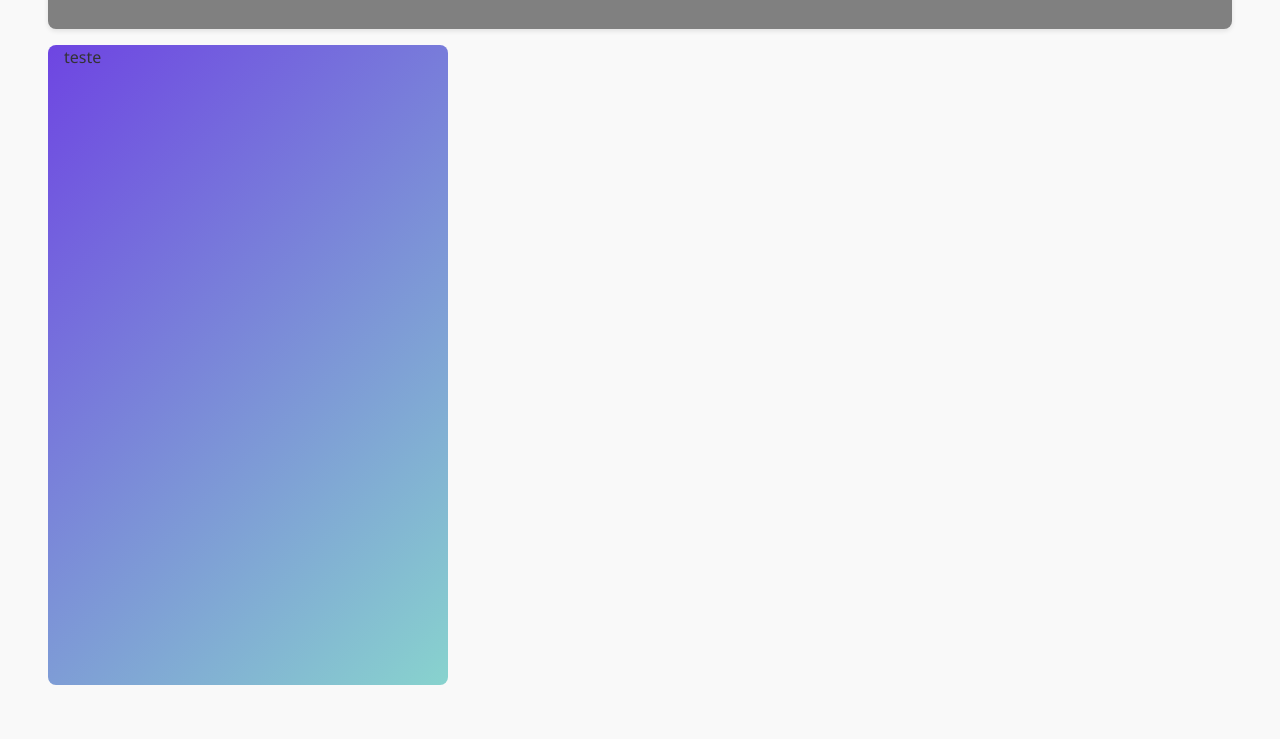
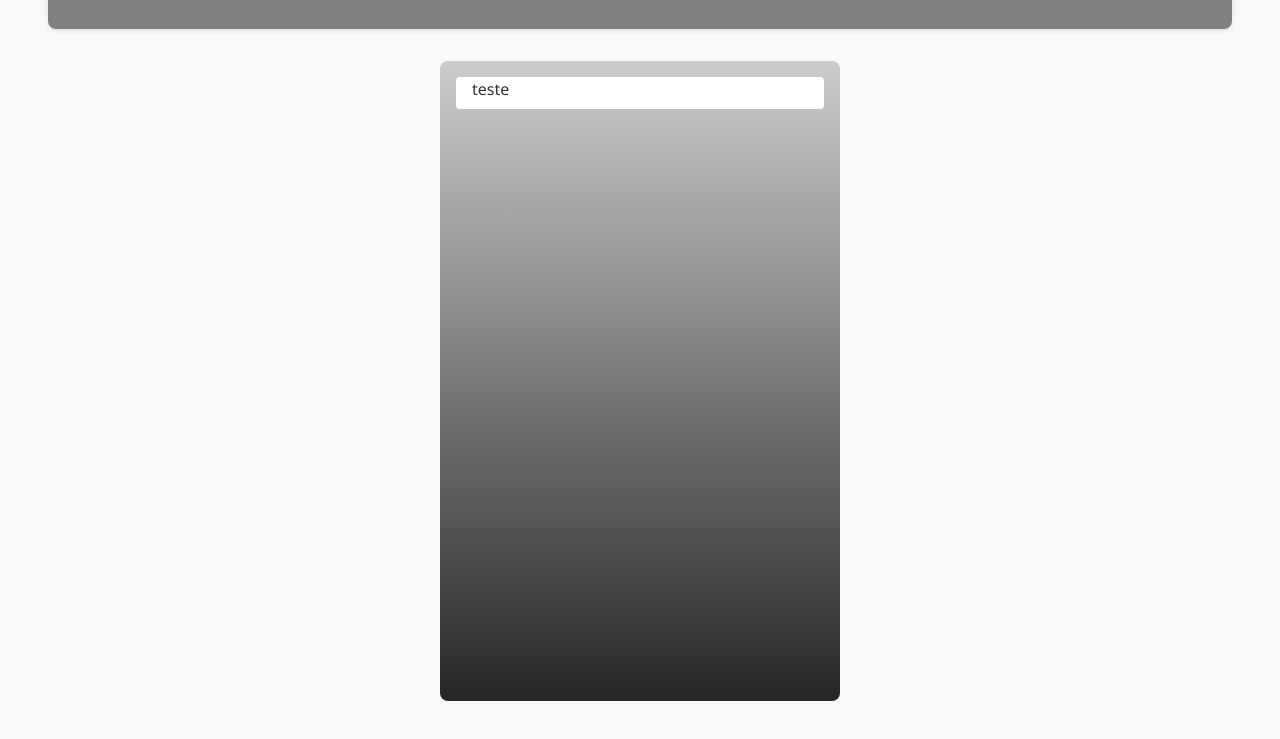
Before and after one commit to Toni2ds2025/ANALISE-E-PROJETO-2DS-2025, a plain HTML site: page create-account.html in a window 1280 px wide. Shown: the part 515-1254 px from the top of the page. Before the commit the page ends 1232 px from the top, so only its background shows below. Drawn offline with Linux system fonts and the light colour scheme.

Commit message:
Add files via upload

```diff
--- a/create-account.html
+++ b/create-account.html
@@ -39,8 +39,17 @@
         </div>
     </nav>
 
-    <div class="box">
-        <div>teste</div>
+    <div style="justify-content: center; display: flex;">
+        <div class="box">
+            <div
+            style="
+            background-color: white;
+            border-radius: 4px;
+            height: 2rem;
+            ">
+                <div>teste</div>
+            </div>
+        </div>
     </div>
 </body>
 </html>
--- a/styles.css
+++ b/styles.css
@@ -173,8 +173,8 @@ footer {
 }
 
 .box {
-    max-width: 25rem;
+    width: 25rem;
     height: 40rem;
-    background: linear-gradient(135deg, #6e45e2, #88d3ce);
+    background: linear-gradient( #cccccc, #272727);
     border-radius: 8px;
 }
```
